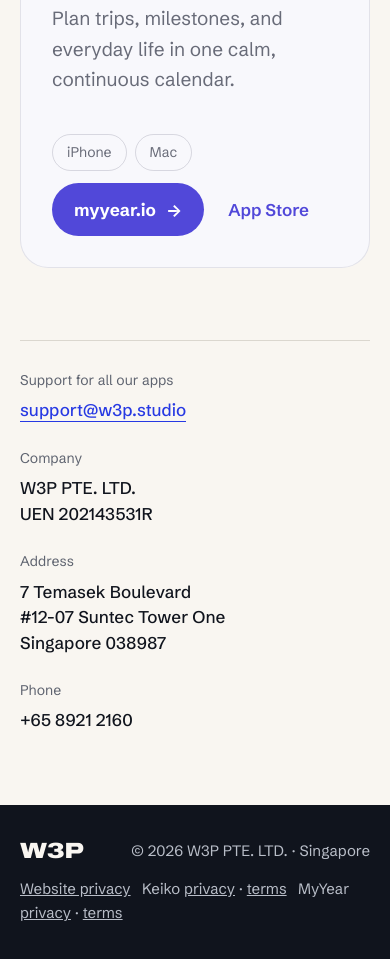
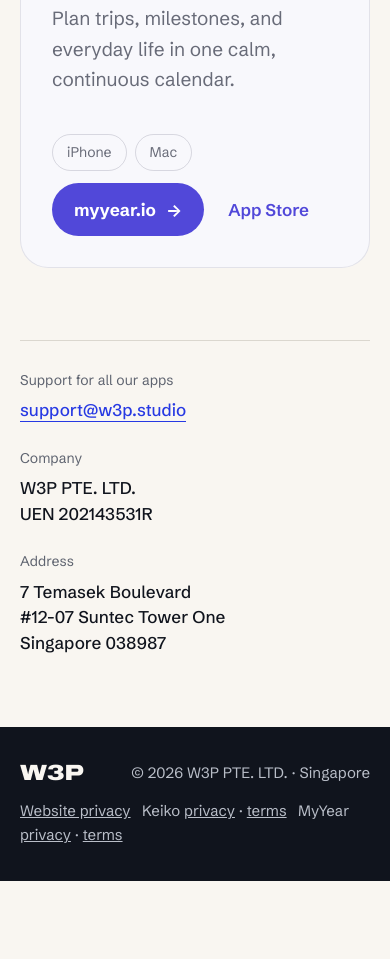
Before and after one commit to kobvel/w3p-site, a plain HTML site: page index.html in a window 390 px wide. Shown: the part 2636-3595 px from the top of the page. After the commit the page ends 3517 px from the top, so only its background shows below. Drawn offline with Linux system fonts and the light colour scheme.

Commit message:
Remove phone number from the site
Co-Authored-By: Claude Opus 5.5 <noreply@anthropic.com>

```diff
--- a/index.html
+++ b/index.html
@@ -17,7 +17,7 @@
   <meta property="og:image" content="https://w3p.studio/assets/og.jpg">
   <meta name="twitter:card" content="summary_large_image">
   <script type="application/ld+json">
-  {"@context":"https://schema.org","@type":"Organization","name":"W3P PTE. LTD.","alternateName":"W3P","url":"https://w3p.studio/","logo":"https://w3p.studio/assets/icon-512.png","foundingDate":"2021-12-16","email":"support@w3p.studio","telephone":"+65 8921 2160","address":{"@type":"PostalAddress","streetAddress":"7 Temasek Boulevard, #12-07 Suntec Tower One","postalCode":"038987","addressLocality":"Singapore","addressCountry":"SG"},"sameAs":["https://keiko.coach","https://myyear.io"]}
+  {"@context":"https://schema.org","@type":"Organization","name":"W3P PTE. LTD.","alternateName":"W3P","url":"https://w3p.studio/","logo":"https://w3p.studio/assets/icon-512.png","foundingDate":"2021-12-16","email":"support@w3p.studio","address":{"@type":"PostalAddress","streetAddress":"7 Temasek Boulevard, #12-07 Suntec Tower One","postalCode":"038987","addressLocality":"Singapore","addressCountry":"SG"},"sameAs":["https://keiko.coach","https://myyear.io"]}
   </script>
   <style>
     @font-face { font-family: "Archivo"; src: url("/assets/fonts/archivo-900-wide.woff2") format("woff2"); font-weight: 900; font-stretch: 125%; font-display: swap; }
@@ -171,7 +171,7 @@
 
     /* ---------- Contact ---------- */
     .contact { padding-top: 0; }
-    .strip { display: grid; grid-template-columns: repeat(4, minmax(0, 1fr)); gap: 24px 32px; margin: 0; padding-top: 28px; border-top: 1px solid var(--rule); }
+    .strip { display: grid; grid-template-columns: repeat(3, minmax(0, 1fr)); gap: 24px 32px; margin: 0; padding-top: 28px; border-top: 1px solid var(--rule); }
     .strip dt { color: var(--quiet); font-size: 14px; margin-bottom: 6px; }
     .strip dd { margin: 0; font-weight: 500; line-height: 1.5; }
     .strip a { text-decoration: none; }
@@ -314,7 +314,6 @@
           <div><dt>Support for all our apps</dt><dd><a class="mail" href="mailto:support@w3p.studio">support@w3p.studio</a></dd></div>
           <div><dt>Company</dt><dd>W3P PTE. LTD.<br>UEN 202143531R</dd></div>
           <div><dt>Address</dt><dd>7 Temasek Boulevard<br>#12-07 Suntec Tower One<br>Singapore 038987</dd></div>
-          <div><dt>Phone</dt><dd><a href="tel:+6589212160">+65 8921 2160</a></dd></div>
         </dl>
       </div>
     </section>
```
